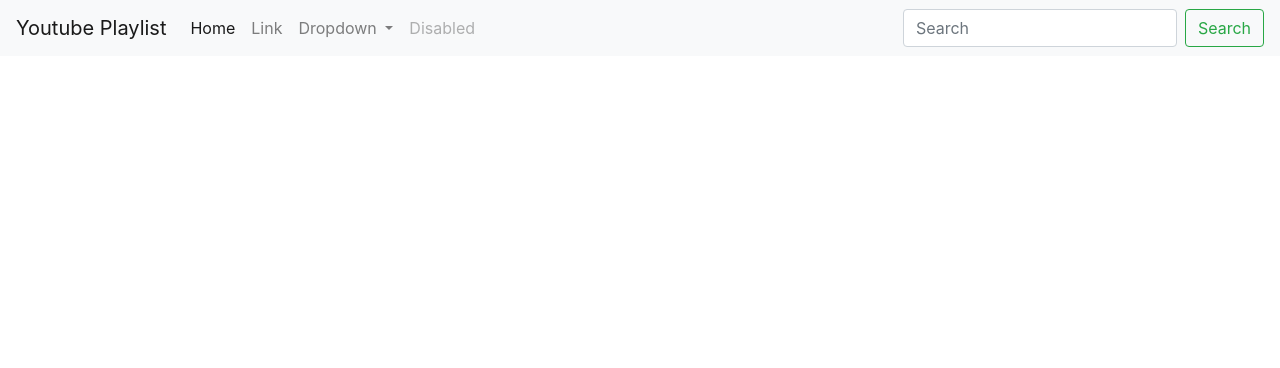
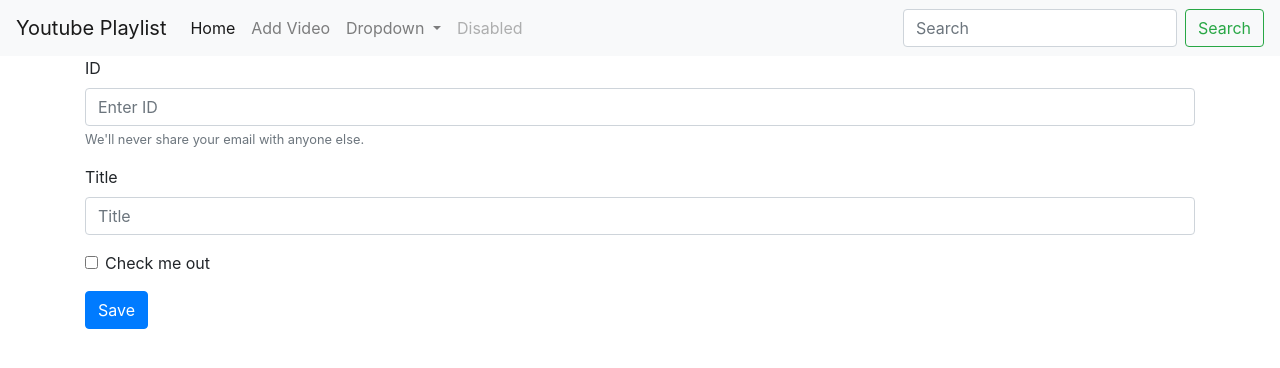
Before and after one commit to hoacg/WFD_Demo-Youtube-Playlist, an Angular app: page /add-video in a window 1280 px wide. Before the commit this address led to /. Shown: the top 368 px of the page. Built offline with nearby package versions, Linux system fonts and the light colour scheme.

Commit message:
Finish demo connect to backend

```diff
--- /dev/null
+++ b/src/app/add-video/add-video.component.html
@@ -0,0 +1,20 @@
+<form [formGroup]="videoForm" (ngSubmit)="onSubmit()" >
+  <div class="form-group">
+    <label for="exampleInputEmail1">ID</label>
+    <input type="text" class="form-control" id="exampleInputEmail1" aria-describedby="emailHelp" placeholder="Enter ID"
+     formControlName="id"
+    >
+    <small id="emailHelp" class="form-text text-muted">We'll never share your email with anyone else.</small>
+  </div>
+  <div class="form-group">
+    <label for="exampleInputPassword1">Title</label>
+    <input type="text" class="form-control" id="exampleInputPassword1" placeholder="Title"
+    formControlName="title"
+    >
+  </div>
+  <div class="form-group form-check">
+    <input type="checkbox" class="form-check-input" id="exampleCheck1">
+    <label class="form-check-label" for="exampleCheck1">Check me out</label>
+  </div>
+  <button type="submit" class="btn btn-primary">Save</button>
+</form>
--- /dev/null
+++ b/src/app/add-video/add-video.component.ts
@@ -0,0 +1,29 @@
+import { YoutubeService } from '../youtube.service';
+import { Component, OnInit } from '@angular/core';
+import { FormGroup, FormControl } from '@angular/forms';
+
+@Component({
+  selector: 'app-add-video',
+  templateUrl: './add-video.component.html',
+  styleUrls: ['./add-video.component.css']
+})
+export class AddVideoComponent implements OnInit {
+
+  constructor(private youtubeService: YoutubeService) { }
+
+  videoForm: FormGroup;
+
+  ngOnInit() {
+    this.videoForm = new FormGroup({
+      id: new FormControl(''),
+      title: new FormControl('')
+    });
+  }
+
+  onSubmit() {
+    const video = this.videoForm.value;
+    this.youtubeService.addVideo(video).subscribe ( result => {
+      alert('Đã tạo video thành công!');
+    });
+  }
+}
--- a/src/app/app.component.html
+++ b/src/app/app.component.html
@@ -10,7 +10,7 @@
         <a class="nav-link" href="#">Home <span class="sr-only">(current)</span></a>
       </li>
       <li class="nav-item">
-        <a class="nav-link" href="#">Link</a>
+        <a class="nav-link" routerLink="/add-video">Add Video</a>
       </li>
       <li class="nav-item dropdown">
         <a class="nav-link dropdown-toggle" href="#" id="navbarDropdown" role="button" data-toggle="dropdown" aria-haspopup="true" aria-expanded="false">
--- a/src/app/playlist/playlist.component.ts
+++ b/src/app/playlist/playlist.component.ts
@@ -14,7 +14,12 @@ export class PlaylistComponent implements OnInit {
   constructor(private youtubeService: YoutubeService) { }
 
   ngOnInit() {
-    this.videoList = this.youtubeService.getVideoList();
+    // this.videoList = this.youtubeService.getVideoList();
+
+    this.youtubeService.getVideoList().subscribe( result => {
+      this.videoList = result;
+    });
+
   }
 
 }
--- a/src/app/youtube.service.ts
+++ b/src/app/youtube.service.ts
@@ -1,29 +1,20 @@
 import { Injectable } from '@angular/core';
 import {Video} from './video';
+import {HttpClient} from '@angular/common/http';
+import {Observable} from 'rxjs';
 
 @Injectable({
   providedIn: 'root'
 })
 export class YoutubeService {
 
-  getVideoList(): Video[] {
-    return [
-      {
-        title: 'Hay trao cho anh',
-        id: 'knW7-x7Y7RE'
-      },
-      {
-        title: 'Lac troi',
-        id: 'Llw9Q6akRo4'
-      },
-      {
-        title: 'Hong nhan',
-        id: '8x2NjwwHUbQ'
-      },
-      {
-        title: 'Tu tam',
-        id: '4GuR_g75ufY'
-      }
-    ];
+  constructor(private httpClient: HttpClient) { }
+
+  getVideoList(): Observable<Video[]> {
+    return this.httpClient.get<Video[]>('http://localhost:5000/playlist');
+  }
+
+  addVideo(video: Video): Observable<Video> {
+    return this.httpClient.post<Video>('http://localhost:5000/video', video);
   }
 }
```
Also changed, not shown: src/app/app.module.ts (+12 -2 lines), src/app/add-video/add-video.component.css (added), src/app/player/player.component.html (line endings or trailing spaces), 1 other file (tests, documents, lock files or other folders).
